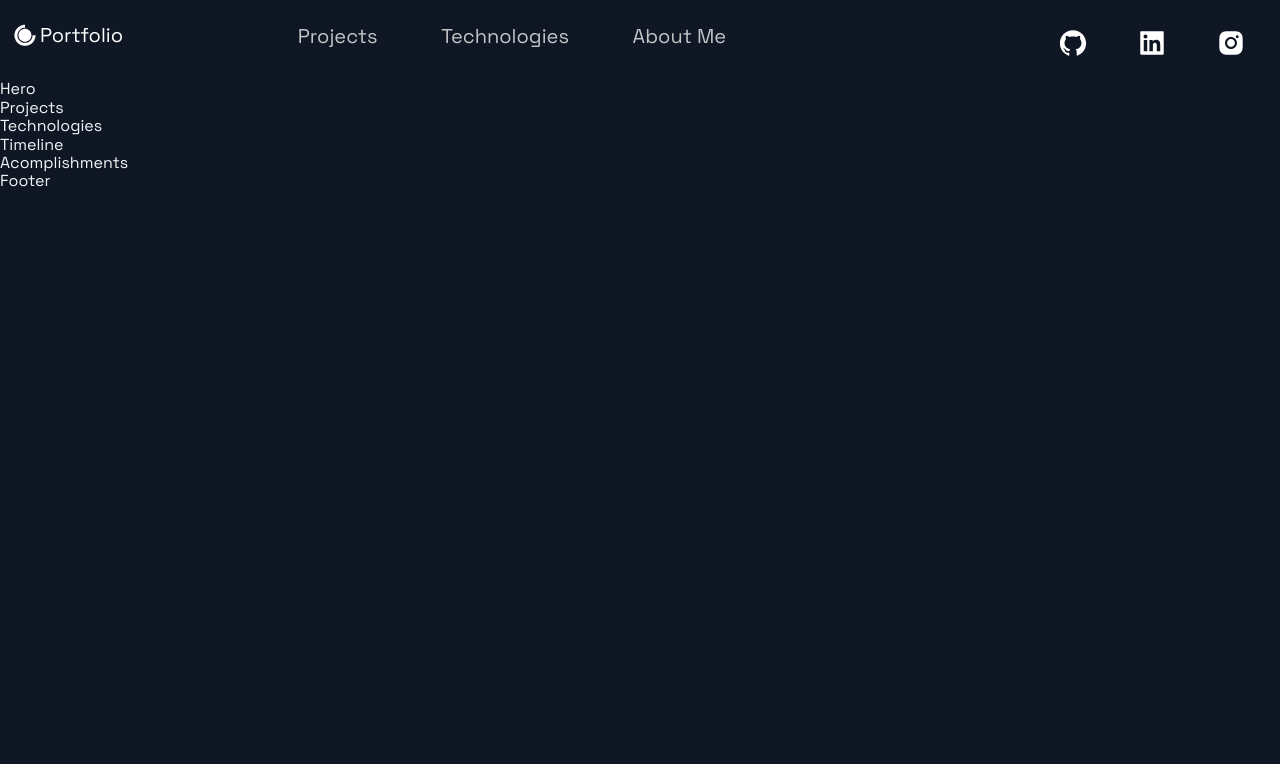
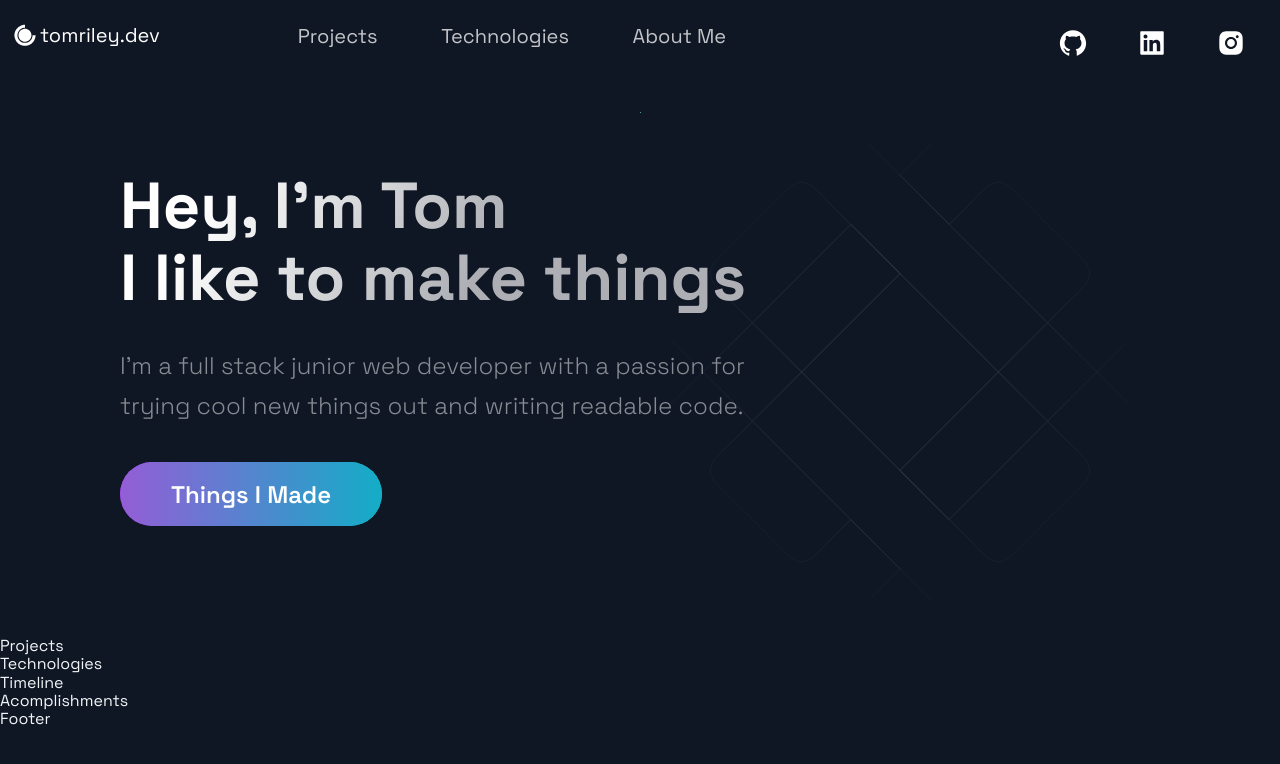
Before and after one commit to TomCRiley/portfolio, a Next.js app: page / in a window 1280 px wide. Shown: the top 764 px of the page. Built offline with nearby package versions, Linux system fonts and the light colour scheme.

Commit message:
made some headway with Hero section

```diff
--- a/src/components/Header/Header.js
+++ b/src/components/Header/Header.js
@@ -25,7 +25,7 @@ const Header = () => (
             marginBottom: 20,
           }}
         >
-          <DiCssdeck size='3rem' /> <Span>Portfolio</Span>
+          <DiCssdeck size='3rem' /> <Span>tomriley.dev</Span>
         </a>
       </Link>
     </Div1>
--- a/src/components/Hero/Hero.js
+++ b/src/components/Hero/Hero.js
@@ -1,13 +1,31 @@
 import React from 'react';
 
-import { Section, SectionText, SectionTitle } from '../../styles/GlobalComponents';
+import {
+  Section,
+  SectionText,
+  SectionTitle,
+} from '../../styles/GlobalComponents';
 import Button from '../../styles/GlobalComponents/Button';
 import { LeftSection } from './HeroStyles';
 
-const Hero = (props) => (
-  <div>
-    Hero
-  </div>
+const Hero = () => (
+  <Section row nopadding>
+    <LeftSection>
+      <SectionTitle main center>
+        Hey, I'm Tom
+        <br />I like to make things
+      </SectionTitle>
+      <SectionText>
+        I'm a full stack junior web developer with a passion for trying cool new
+        things out and writing readable code.
+      </SectionText>
+      <Button
+        onClick={() => (window.location = 'https://github.com/TomCRiley')}
+      >
+        Things I Made
+      </Button>
+    </LeftSection>
+  </Section>
 );
 
 export default Hero;
--- a/src/pages/index.js
+++ b/src/pages/index.js
@@ -10,10 +10,11 @@ import { Section } from '../styles/GlobalComponents';
 const Home = () => {
   return (
     <Layout>
-      {/* <Section grid> */}
+      {/* not sure if I want to keep this animation??? */}
+      <Section grid>
         <Hero />
-        {/* <BgAnimation /> */}
-      {/* </Section> */}
+        <BgAnimation />
+      </Section>
       <Projects />
       <Technologies />
       <Timeline />
```
